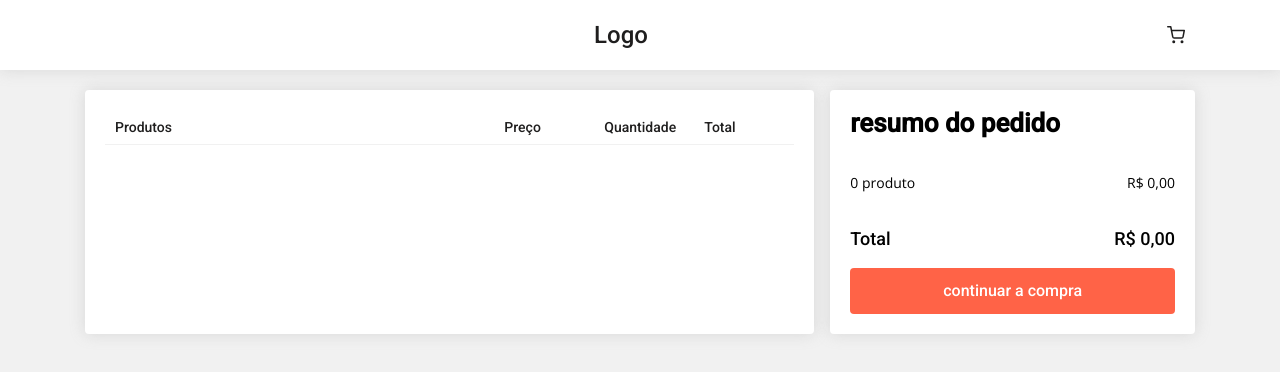
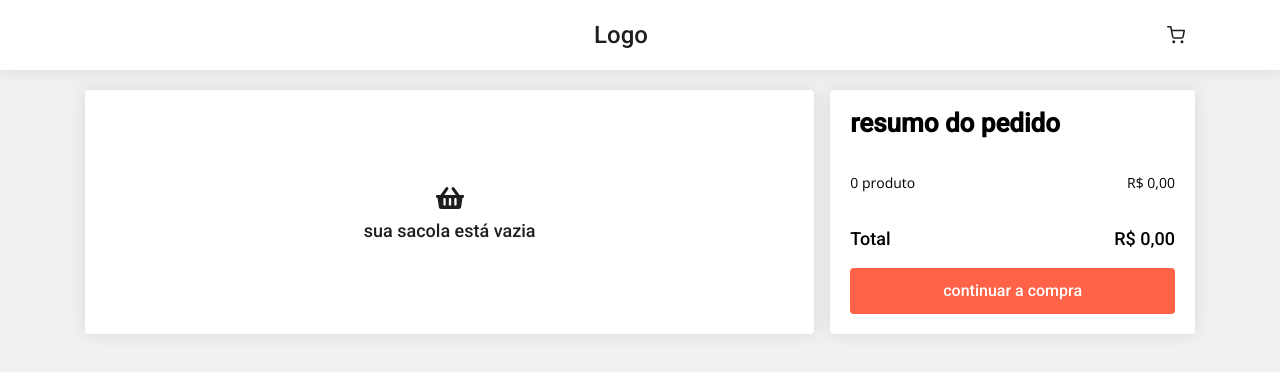
Before and after one commit to richardsoncarvalho/product_catalog, a React (Create React App) app: page /cart in a window 1280 px wide. Shown: the top 372 px of the page. Built offline with nearby package versions, Linux system fonts and the light colour scheme.

Commit message:
feat: adicionado interações ao usuário

```diff
--- /dev/null
+++ b/src/components/Blank/styles.ts
@@ -0,0 +1,22 @@
+import styled from "styled-components";
+
+
+export const WrapperBlank = styled.div`
+
+  background-color: ${({ theme }) => theme.colors.white};
+  align-items: center;
+  display: flex;
+  flex-flow: column nowrap;
+  font-size: 18px;
+  font-family: 'Roboto';
+  color: ${({ theme }) => theme.colors.black};
+  border-radius: ${({ theme }) => theme.radius.default};
+  height: 100%;
+  justify-content: center;
+  width: 100%;
+  padding: 40px;
+
+  svg {
+    margin-bottom: 10px;
+  }
+`
--- a/src/pages/Cart/index.tsx
+++ b/src/pages/Cart/index.tsx
@@ -2,12 +2,28 @@ import { Card } from "../../components/Card";
 import { Order } from "../../components/Order";
 import { Table } from "../../components/Table";
 import { Container } from "./styles";
+import { useCartProvider } from '../../hooks/useCartProvider';
+import { WrapperBlank } from "../../components/Blank/styles";
+import { FaShoppingBasket } from "react-icons/fa";
 
 export function Cart() {
+  const { cart } = useCartProvider()
+
   return (
     <Container>
       <Card>
-        <Table />
+        <>
+          {cart.length !== 0 && (
+            <Table />
+          )}
+
+          {cart.length === 0 && (
+            <WrapperBlank>
+              <FaShoppingBasket size={28} />
+              sua sacola está vazia
+            </WrapperBlank>
+          )}
+        </>
       </Card>
 
       <Card>
--- a/src/pages/Home/index.tsx
+++ b/src/pages/Home/index.tsx
@@ -2,17 +2,26 @@ import { useQuery } from 'react-query'
 import { ProductItem } from '../../components/ProductItem/index';
 import { ListProducts } from './styles';
 import { Products } from '../../protocols/products';
+
+import { WrapperBlank } from '../../components/Blank/styles';
+import { FiShoppingBag } from "react-icons/fi";
 
 import Services from './services';
 
 export function Home() {
   const {
     data,
-    isLoading
+    isLoading,
+    isFetching
   } = useQuery<Products[]>('products', () => Services.getProducts(), { initialData: [] });
 
-  if (isLoading) {
-    return <h2>Loading...</h2>
+  if (isLoading || isFetching) {
+    return (
+      <WrapperBlank>
+        <FiShoppingBag size={32} />
+        carregando...
+      </WrapperBlank>
+    )
   }
 
   return (
```
